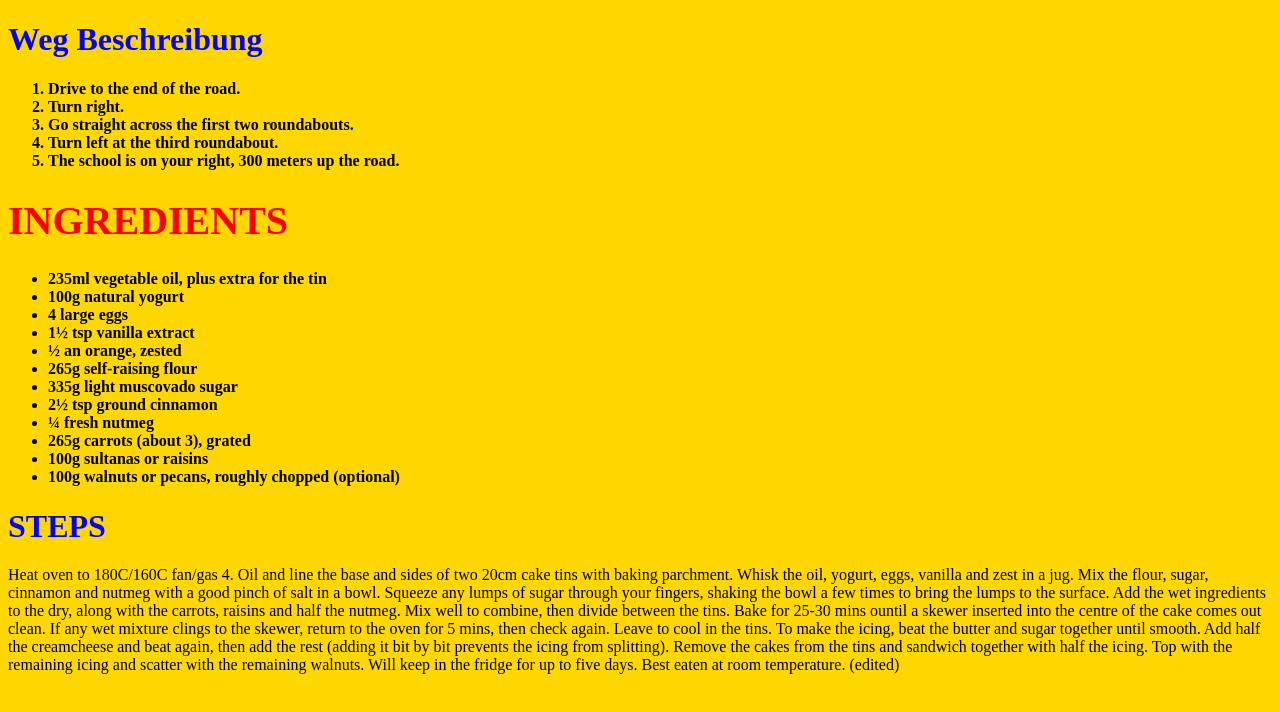
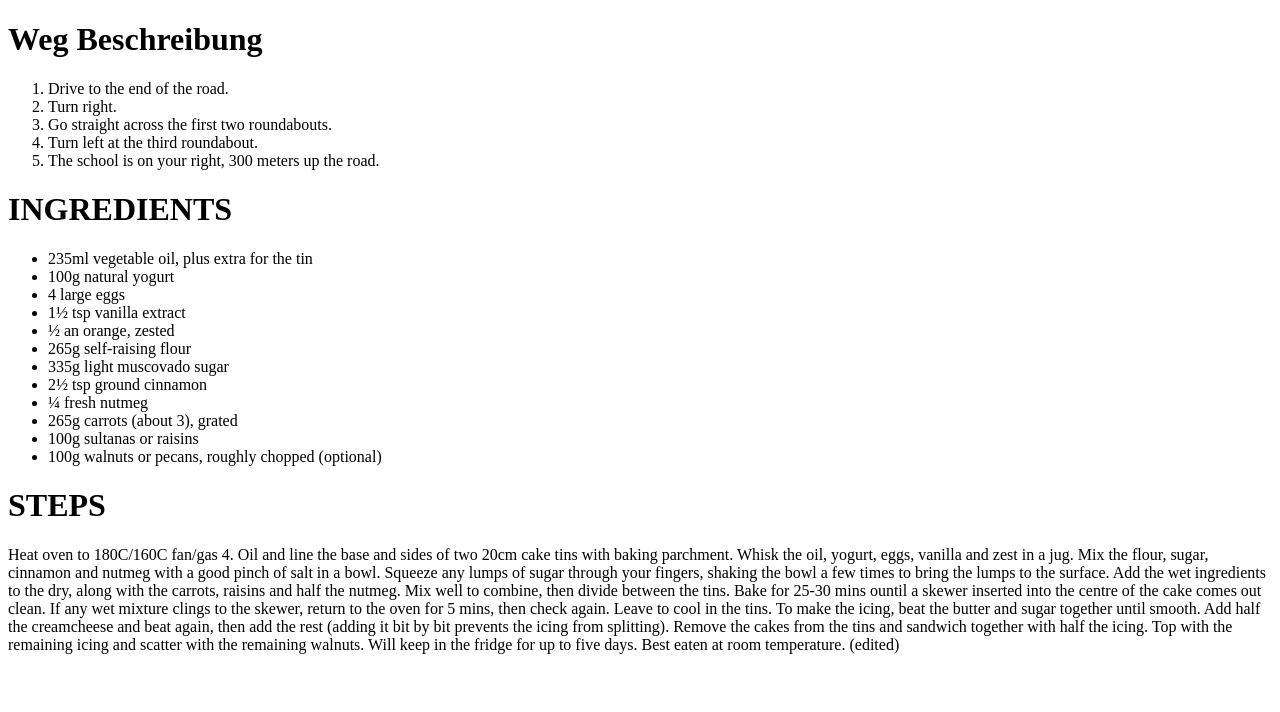
Before and after one commit to pacomeadoufack/user-interface-basics, a plain HTML site: page practice.html in a window 1280 px wide. Drawn offline with Linux system fonts and the light colour scheme.

Commit message:
Farbe geändert

```diff
--- a/style.css
+++ b/style.css
@@ -1,20 +1,10 @@
-body {
-  background-color: gold;
+
+.important {
+    color: blue;
+    background-color: gold;
 }
 
-.plan {
-  color: blue;
+#title {
+    color: blue;
+    background-color: red;
 }
-
-.my-list-element {
-  font-weight: bold;
-}
-
-#special-heading {
-  font-size: 40px;
-  color: red;
-}
-
-.erste-paragraph {
-  font-family: "Times New Roman", Times, serif;
-}
```
